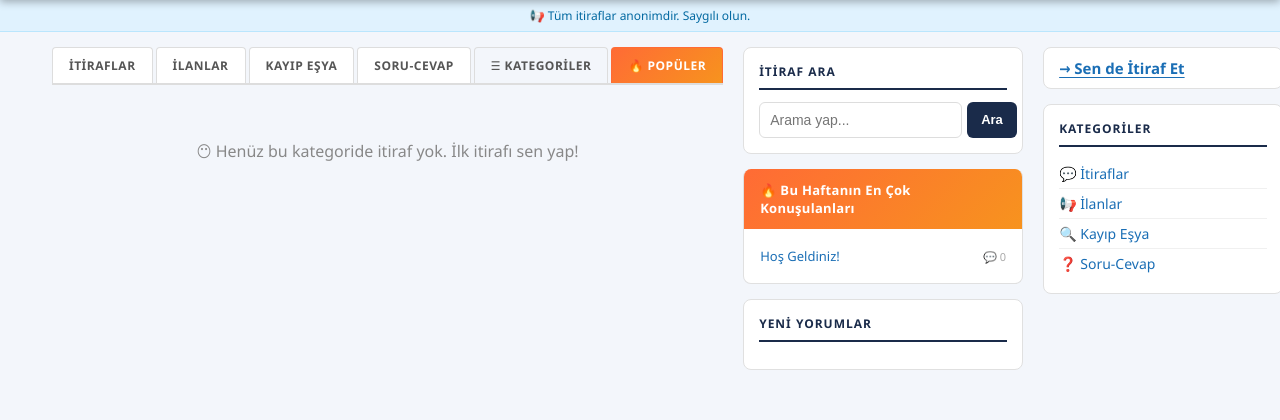
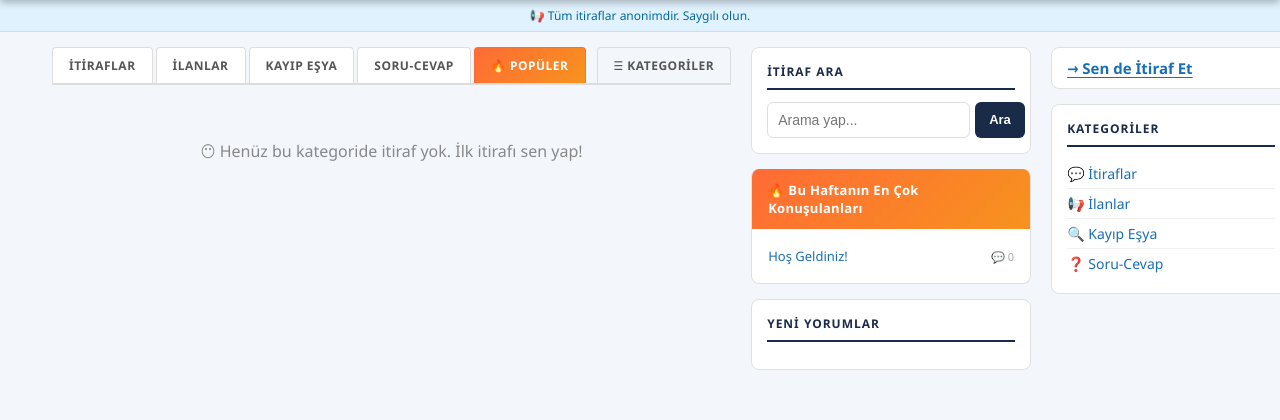
Before and after one commit to medipolitiraf/medipol-itiraf, a Flask app: page /?kategori=ask in a window 1280 px wide. Shown: the part 86-506 px from the top of the page. Run offline with Flask 3, Linux system fonts and the light colour scheme; data comes from the database, SQL or seed files in the repository; data that the repository does not hold is empty.

Commit message:
Popüler butonu Kategoriler'in önüne taşındı, aralarına boşluk eklendi

```diff
--- a/static/css/style.css
+++ b/static/css/style.css
@@ -363,6 +363,7 @@ nav a.itiraf-btn:hover { background: #0284c7; }
     background: none;
     cursor: pointer;
     font-family: inherit;
+    margin-left: 8px;
 }
 
 .populer-tab-btn {
--- a/templates/index.html
+++ b/templates/index.html
@@ -13,8 +13,8 @@
             <a href="/?kategori=ilan" class="tab-btn {{ 'active' if kategori == 'ilan' }}">İlanlar</a>
             <a href="/?kategori=kayip" class="tab-btn {{ 'active' if kategori == 'kayip' }}">Kayıp Eşya</a>
             <a href="/?kategori=soru" class="tab-btn {{ 'active' if kategori == 'soru' }}">Soru-Cevap</a>
+            <a href="#populer-bolum" class="tab-btn populer-tab-btn" onclick="smoothScrollToPopuler(event)">🔥 Popüler</a>
             <button class="tab-btn kateg-tab-btn {{ 'active' if filtre }}" onclick="toggleKategoriPanel()" id="kategTabBtn">☰ Kategoriler</button>
-            <a href="#populer-bolum" class="tab-btn populer-tab-btn" onclick="smoothScrollToPopuler(event)">🔥 Popüler</a>
         </div>
 
         <!-- KATEGORİ PANEL -->
```
